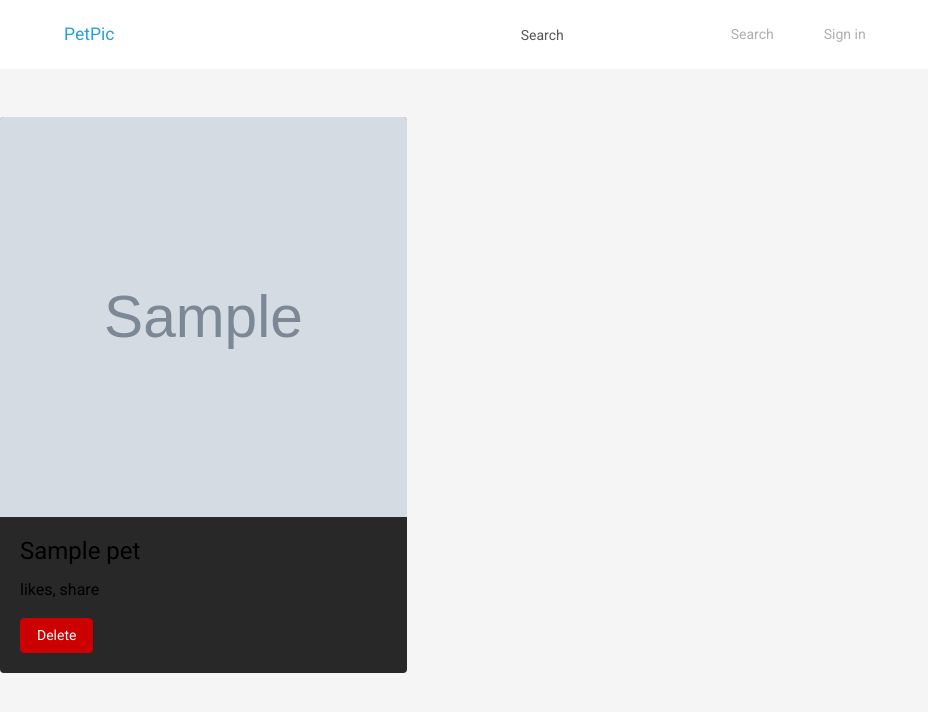
After one commit to jsm-txt/PetPic, a Flask app: page /delete in a window 1280 px wide. The commit adds this page. Shown: the top 712 px of the page, without its empty margins (0-928 px from the left). Run offline with Flask 2, Linux system fonts and the light colour scheme; grey boxes marked "Sample" are stand-in pictures; a database or web service that is not in the repository returns one stand-in record (values such as "Sample title"); some libraries are stand-ins or nearby versions.

Commit message:
Added pet remove
Ability to delete pets from your list of pets

```diff
--- a/app.py
+++ b/app.py
@@ -88,5 +88,24 @@ def remove(pet_id):
                 }
         return render_template('remove.html', **context)
 
+@app.route('/delete', methods=['GET', 'POST'])
+def delete():
+    if request.method == 'POST':
+
+        pet_id = request.form.get("delete")
+
+        mongo.db.pet.delete_one({'_id': ObjectId(pet_id)})
+
+        return redirect(url_for('pet_list'))
+    else:
+
+        pet_data = mongo.db.pet.find()
+
+        context = {
+            'pet_list' : pet_data
+        }
+
+        return render_template('remove_pet.html', **context)
+
 if __name__ == '__main__':
     app.run(debug=True)
--- a/templates/pet_list.html
+++ b/templates/pet_list.html
@@ -43,7 +43,8 @@
     </section>
 
   <section>
-    <a class="btn btn-primary" href="/create" role="button"> New Pet</a>
+    <a class="btn btn-outline-primary" href="/create" role="button"> New Pet</a>
+    <a class="btn btn-outline-warning" href="/delete" role="button"> Delete Pet</a>
   </section>
 </main>
 {% endblock content %}
--- /dev/null
+++ b/templates/remove_pet.html
@@ -0,0 +1,28 @@
+{% extends 'base.html' %}
+{% block content %}
+
+
+<main>
+
+    <section>
+        <div class="row mt-5 row-cols-1 row-cols-md-3 g-4">
+            {% for pet in pet_list %}
+            <div class="col">
+              <div class="card h-100">
+                <a href="/pet/{{pet._id}}"><img src="{{pet.photo_url}}" class="card-img-top" alt="..."></a>
+                <div class="card-body">
+                    <h5 class="card-title">{{pet.name}}</h5>
+                    <p class="card-text">likes, share</p>
+                    <form method ='POST'>
+                        <input type="hidden" value="{{pet._id}}" name ="delete" >
+                        <button class="btn btn-danger" type="submit">Delete</button>
+                    </form>
+                </div>
+              </div>
+            </div>
+            {% endfor %}
+        </div>
+    </section>
+
+</main>
+{% endblock content %}
```
